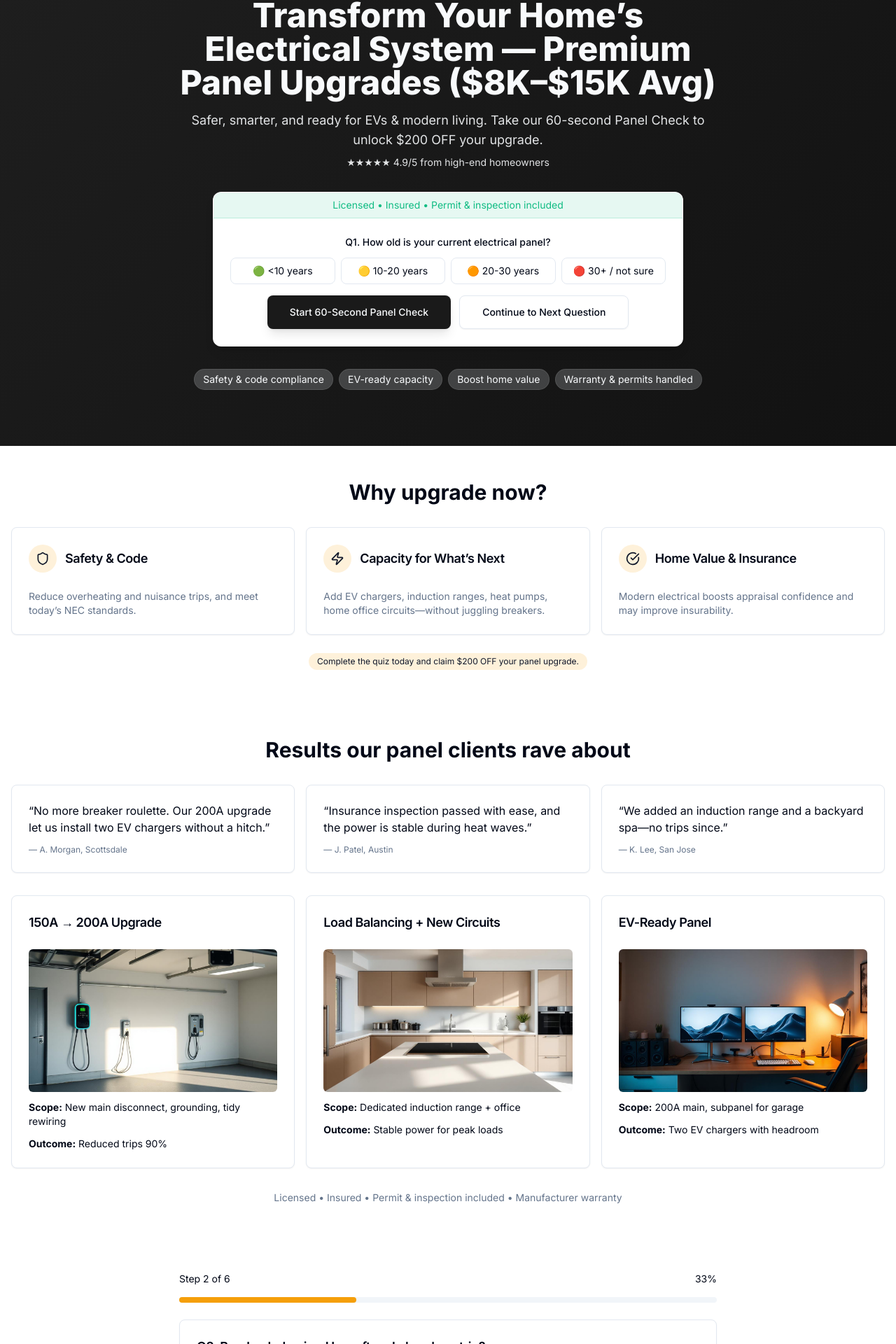
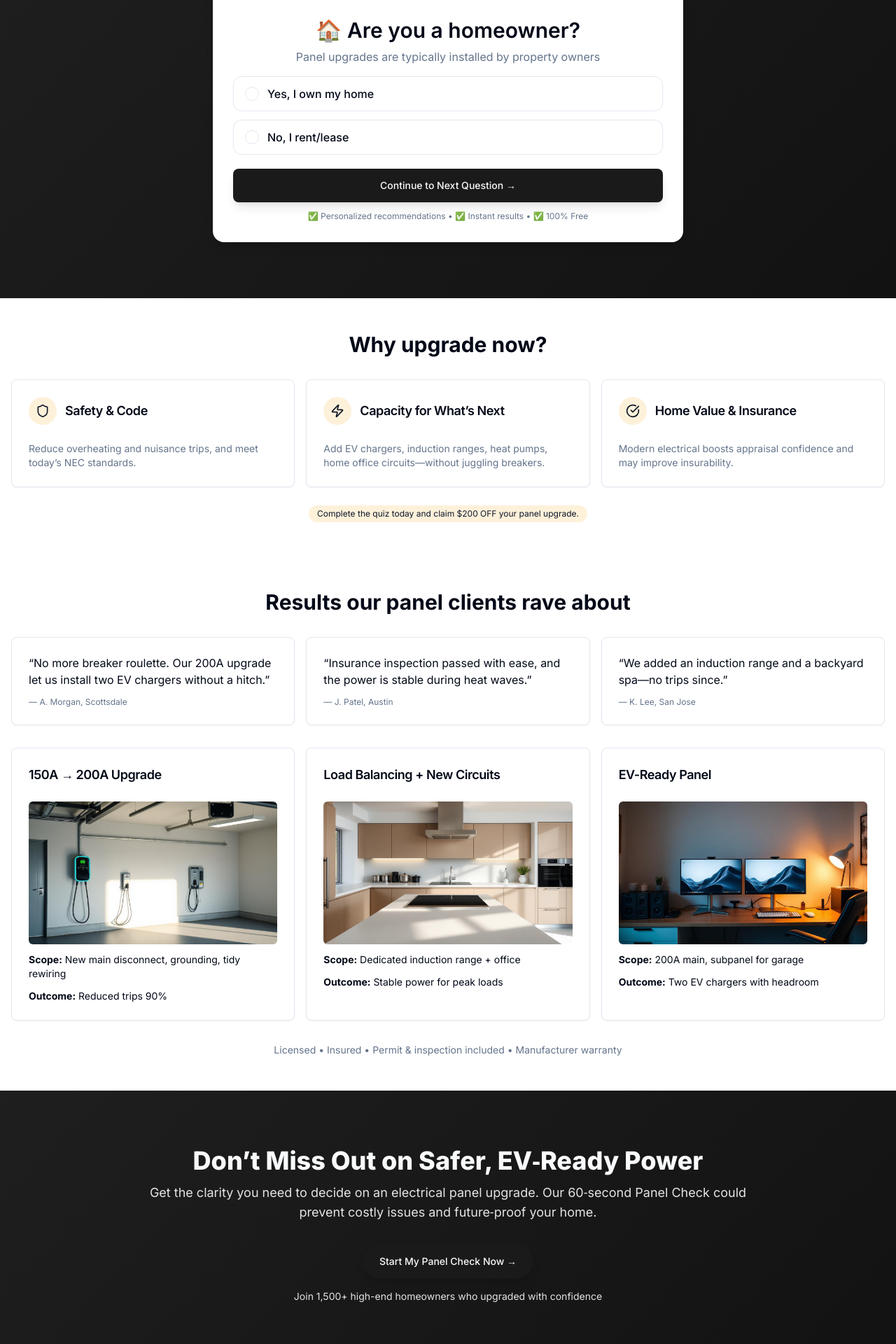
Before and after one commit to afterburnerDS/panel-upgrade-pro, a React (Vite) app: page / in a window 1280 px wide. Shown: the part 120-2040 px from the top of the page at 70% size. Built offline with nearby package versions, Linux system fonts and the light colour scheme.

Commit message:
feat: Update Hero section and add new section
Update the Hero section to match the provided screenshot, including the first question's layout and content. Add a new section after testimonials, mirroring the structure and content of the second provided screenshot.

```diff
--- a/src/components/Hero.tsx
+++ b/src/components/Hero.tsx
@@ -1,6 +1,6 @@
 import { Button } from "@/components/ui/button";
 
-import { useEffect, useRef } from "react";
+import { useEffect, useRef, useState } from "react";
 
 const VALUE_CHIPS = [
   "Safety & code compliance",
@@ -22,6 +22,7 @@ interface HeroProps {
 
 const Hero = ({ age, setAge, onStartQuiz, onContinue, step, totalSteps }: HeroProps) => {
   const sectionRef = useRef<HTMLDivElement | null>(null);
+  const [homeowner, setHomeowner] = useState<"yes" | "no" | "">("");
 
   useEffect(() => {
     // Ensure focus ring is visible for accessibility when jumping to Q1
@@ -36,64 +37,53 @@ const Hero = ({ age, setAge, onStartQuiz, onContinue, step, totalSteps }: HeroPr
     <header className="relative overflow-hidden">
       <div className="bg-hero-gradient">
         <div className="container px-4 py-12 sm:py-16 md:py-20 text-primary-foreground">
-          <div className="max-w-3xl mx-auto text-center">
-            <p className="mb-3 inline-flex items-center gap-2 rounded-full bg-accent/20 text-accent-foreground px-3 py-1 text-xs tracking-wide">
-              <span className="inline-block size-2 rounded-full bg-accent" /> Premium Panel Upgrades
-            </p>
-            <h1 className="text-3xl sm:text-4xl md:text-5xl font-extrabold leading-tight">
-              Transform Your Home’s Electrical System — Premium Panel Upgrades ($8K–$15K Avg)
-            </h1>
-            <p className="mt-4 text-base sm:text-lg max-w-prose opacity-90 mx-auto">
-              Safer, smarter, and ready for EVs & modern living. Take our 60-second Panel Check to unlock $200 OFF your upgrade.
-            </p>
-            <p className="mt-2 text-sm opacity-90">★★★★★ 4.9/5 from high-end homeowners</p>
+          <div className="max-w-3xl mx-auto">
+            <h1 className="sr-only">Transform Your Home’s Electrical System — Premium Panel Upgrades ($8K–$15K Avg)</h1>
+            <div
+              ref={sectionRef}
+              className="mx-auto max-w-2xl rounded-2xl bg-card text-foreground shadow-lg border border-white/10 overflow-hidden focus:outline-none"
+            >
+              <div className="bg-success/15 text-success px-4 py-2 text-sm flex items-center justify-between">
+                <span>High-end homeowners boost safety & capacity with upgrades</span>
+                <span aria-hidden>→</span>
+              </div>
+              <div className="p-5 sm:p-7">
+                <fieldset>
+                  <legend className="text-2xl sm:text-3xl font-semibold text-center mb-2">🏠 Are you a homeowner?</legend>
+                  <p className="text-center text-muted-foreground mb-4">Panel upgrades are typically installed by property owners</p>
 
-            <div className="mt-8">
-              <div className="mx-auto max-w-2xl rounded-xl border border-white/10 bg-card text-foreground shadow-lg overflow-hidden">
-                <div className="bg-success/10 text-success px-4 py-2 text-sm border-b border-success/20">
-                  Licensed • Insured • Permit & inspection included
-                </div>
-                <div className="p-4 sm:p-6">
-                  <fieldset>
-                    <legend className="block text-sm font-medium mb-3">Q1. How old is your current electrical panel?</legend>
-                    <div className="grid grid-cols-2 sm:grid-cols-4 gap-2">
-                      {( ["<10", "10-20", "20-30", "30+ / not sure"] as AgeOption[] ).map((opt) => (
-                        <button
-                          key={opt}
-                          type="button"
-                          onClick={() => setAge(opt)}
-                          className={`rounded-lg px-3 py-2 text-sm border transition ${
-                            age === opt ? "bg-accent text-accent-foreground border-accent" : "bg-background border-input hover:bg-accent/10"
-                          }`}
-                          aria-pressed={age === opt}
-                        >
-                          {opt.startsWith("<") ? `🟢 ${opt} years` : opt.startsWith("10") ? `🟡 ${opt} years` : opt.startsWith("20") ? `🟠 ${opt} years` : `🔴 ${opt}`}
-                        </button>
-                      ))}
-                    </div>
-                    <div className="mt-4 flex flex-col sm:flex-row gap-3 justify-center">
-                      <Button data-cta="start-quiz" variant="hero" size="lg" onClick={onStartQuiz}>
-                        Start 60-Second Panel Check
-                      </Button>
-                      <Button variant="outline" size="lg" onClick={onContinue}>
-                        Continue to Next Question
-                      </Button>
-                    </div>
-                  </fieldset>
-                </div>
+                  <div className="space-y-3">
+                    <button
+                      type="button"
+                      onClick={() => setHomeowner('yes')}
+                      aria-pressed={homeowner==='yes'}
+                      className={`w-full flex items-center gap-3 rounded-xl border px-4 py-3 text-left transition ${homeowner==='yes' ? 'border-accent bg-accent/10' : 'border-input bg-background hover:bg-accent/10'}`}
+                    >
+                      <span className="size-5 shrink-0 rounded-full border border-input grid place-items-center">{homeowner==='yes' ? '✅' : ''}</span>
+                      <span className="font-medium">Yes, I own my home</span>
+                    </button>
+                    <button
+                      type="button"
+                      onClick={() => setHomeowner('no')}
+                      aria-pressed={homeowner==='no'}
+                      className={`w-full flex items-center gap-3 rounded-xl border px-4 py-3 text-left transition ${homeowner==='no' ? 'border-accent bg-accent/10' : 'border-input bg-background hover:bg-accent/10'}`}
+                    >
+                      <span className="size-5 shrink-0 rounded-full border border-input grid place-items-center">{homeowner==='no' ? '❌' : ''}</span>
+                      <span className="font-medium">No, I rent/lease</span>
+                    </button>
+                  </div>
+
+                  <div className="mt-5">
+                    <Button data-cta="continue-from-hero" variant="hero" size="lg" className="w-full" onClick={onContinue}>
+                      Continue to Next Question →
+                    </Button>
+                  </div>
+
+                  <p className="mt-3 text-center text-xs text-muted-foreground">
+                    ✅ Personalized recommendations • ✅ Instant results • ✅ 100% Free
+                  </p>
+                </fieldset>
               </div>
-            </div>
-
-            <div className="mt-8 flex flex-wrap justify-center gap-2">
-              {VALUE_CHIPS.map((chip) => (
-                <span
-                  key={chip}
-                  className="text-xs sm:text-sm rounded-full bg-secondary/20 text-primary-foreground border border-white/10 px-3 py-1"
-                  aria-label={chip}
-                >
-                  {chip}
-                </span>
-              ))}
             </div>
           </div>
         </div>
--- /dev/null
+++ b/src/components/PostSocialCTA.tsx
@@ -0,0 +1,59 @@
+import { Button } from "@/components/ui/button";
+import { ShieldCheck, Gauge, Star, CheckCircle2 } from "lucide-react";
+
+interface PostSocialCTAProps {
+  onCTAClick?: () => void;
+}
+
+const features = [
+  { icon: ShieldCheck, label: "Licensed Electricians" },
+  { icon: Gauge, label: "Accurate Load Assessments" },
+  { icon: Star, label: "4.9/5 Client Rating" },
+  { icon: CheckCircle2, label: "1,500+ Upgrades" },
+];
+
+export default function PostSocialCTA({ onCTAClick }: PostSocialCTAProps) {
+  return (
+    <section aria-label="Get started" className="bg-hero-gradient text-primary-foreground">
+      <div className="container px-4 py-12 sm:py-16 md:py-20">
+        <div className="max-w-4xl mx-auto text-center">
+          <h2 className="text-3xl sm:text-4xl font-extrabold leading-tight">
+            Don’t Miss Out on Safer, EV‑Ready Power
+          </h2>
+          <p className="mt-3 text-base sm:text-lg opacity-90">
+            Get the clarity you need to decide on an electrical panel upgrade. Our 60‑second Panel Check could prevent costly issues and future‑proof your home.
+          </p>
+
+          <div className="mt-8 flex justify-center">
+            <Button
+              data-cta="cta-banner-start"
+              variant="hero"
+              size="lg"
+              onClick={onCTAClick}
+              className="rounded-full px-6"
+            >
+              Start My Panel Check Now →
+            </Button>
+          </div>
+
+          <p className="mt-4 text-sm opacity-90">
+            Join 1,500+ high-end homeowners who upgraded with confidence
+          </p>
+        </div>
+      </div>
+
+      <div className="bg-background/60 text-foreground">
+        <div className="container px-4 py-4">
+          <ul className="flex flex-wrap items-center justify-center gap-x-8 gap-y-3 text-sm opacity-90">
+            {features.map(({ icon: Icon, label }) => (
+              <li key={label} className="inline-flex items-center gap-2">
+                <Icon className="opacity-90" size={18} />
+                <span>{label}</span>
+              </li>
+            ))}
+          </ul>
+        </div>
+      </div>
+    </section>
+  );
+}
--- a/src/pages/Index.tsx
+++ b/src/pages/Index.tsx
@@ -3,6 +3,7 @@ import SEOHead from "@/components/SEOHead";
 import Hero from "@/components/Hero";
 import Benefits from "@/components/Benefits";
 import SocialProof from "@/components/SocialProof";
+import PostSocialCTA from "@/components/PostSocialCTA";
 import Quiz from "@/components/Quiz";
 import LeadGate from "@/components/LeadGate";
 import ResultsReport from "@/components/ResultsReport";
@@ -84,6 +85,7 @@ const Index = () => {
 
       <Benefits />
       <SocialProof />
+      <PostSocialCTA onCTAClick={onContinueFromHero} />
 
       <Quiz
         answers={answers}
```
